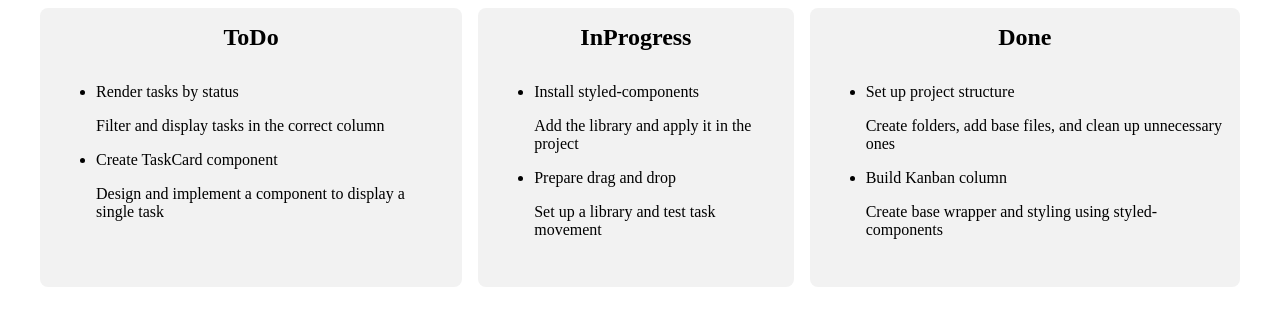
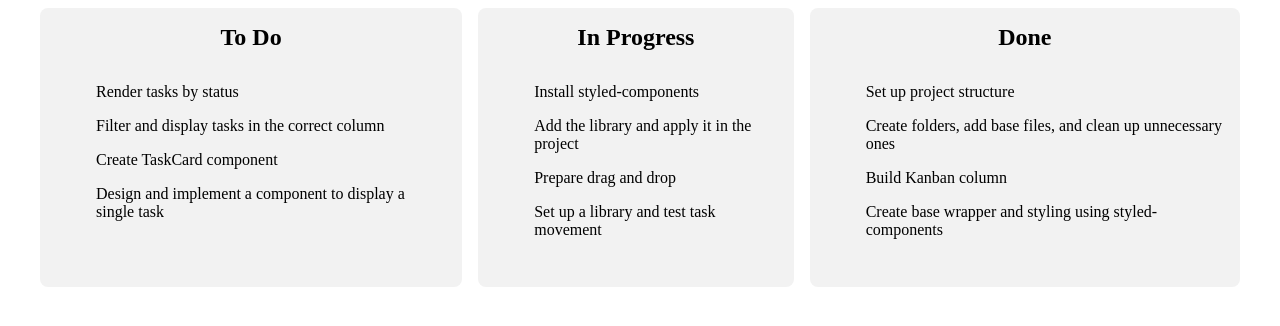
Before and after one commit to lipatovSergey/task-flow, a React (Vite) app: page / in a window 1280 px wide. Shown: the top 326 px of the page. Built offline with nearby package versions, Linux system fonts and the light colour scheme.

Commit message:
TaskCard created

```diff
--- a/src/components/Column.tsx
+++ b/src/components/Column.tsx
@@ -1,5 +1,6 @@
 import styled from "styled-components";
 import type { Task } from "../features/tasks/tasksTypes";
+import { statusLabels } from "../features/tasks/labels";
 
 interface ColumnProps {
   status: Task["status"]
@@ -21,12 +22,13 @@ const ColumnWrapper = styled.div`
 `
 
 const TasksList = styled.ul`
+  list-style: none;
 `
 
 const Column = ({ status, tasks }: ColumnProps) => {
   return (
     <ColumnWrapper>
-      <ColumnTitle>{status}</ColumnTitle>
+      <ColumnTitle>{statusLabels[status]}</ColumnTitle>
       <TasksList>{tasks.map(task => (
         <li key={task.id}>
           <p>{task.title}</p>
--- a/src/features/tasks/labels.ts
+++ b/src/features/tasks/labels.ts
@@ -1,5 +1,5 @@
 export const statusLabels = {
-  ToDO: 'To Do',
+  ToDo: 'To Do',
   InProgress: 'In Progress',
   Done: 'Done'
 }
```
Also changed, not shown: src/components/TaskCard.tsx (added, +20 -0 lines).
